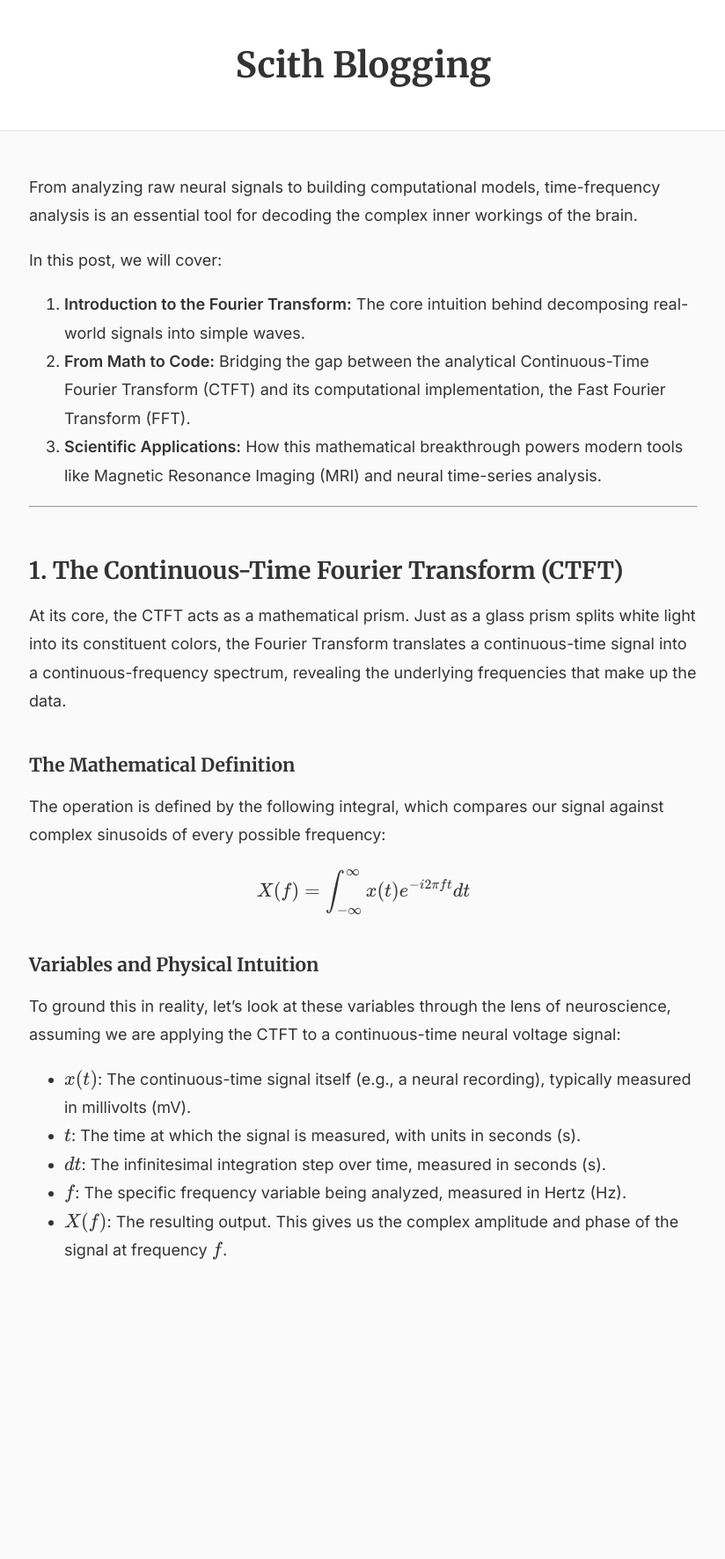
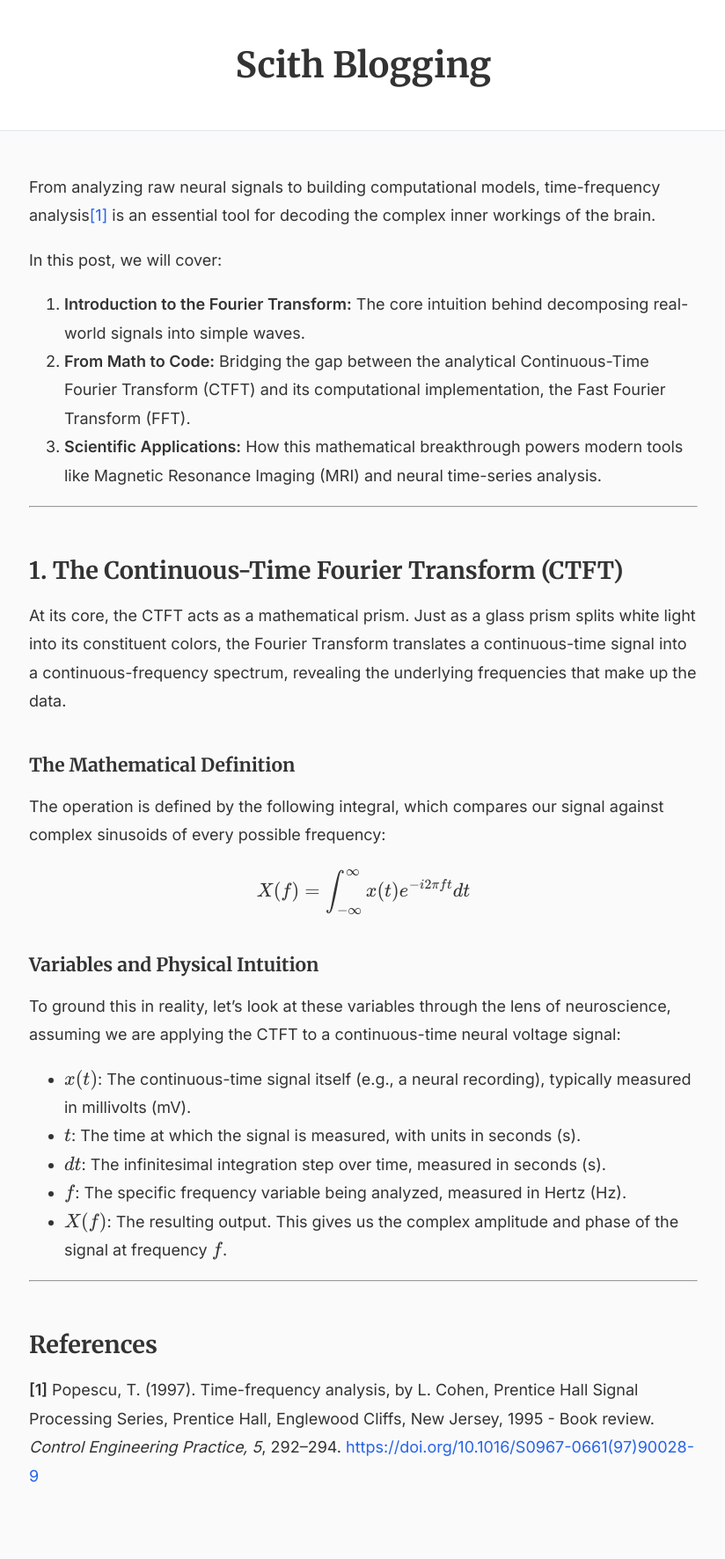
Before and after one commit to yashmrsawant/yashmrsawant.github.io, a Jekyll site: the page built from _posts/2026-03-30-fourier-transform.md, in a window 1280 px wide. Shown: the whole page at 88% size, without its empty margins (227-1051 px from the left). Built offline with Jekyll 4.4.1, drawn with Linux system fonts in a browser that asks for light colours; before the commit the page ends 1515 px from its top, so only the background shows below that.

Commit message:
Auto-commit: Update blog 2026-03-30 19:25:32

```diff
--- a/_posts/2026-03-30-fourier-transform.md
+++ b/_posts/2026-03-30-fourier-transform.md
@@ -5,7 +5,7 @@ date: 2026-03-30
 categories: [Signal Processing, Time-Series Analysis]
 ---
 
-From analyzing raw neural signals to building computational models, time-frequency analysis is an essential tool for decoding the complex inner workings of the brain.
+From analyzing raw neural signals to building computational models, time-frequency analysis[[1]](#ref-1) is an essential tool for decoding the complex inner workings of the brain.
 
 In this post, we will cover:
 1. **Introduction to the Fourier Transform:** The core intuition behind decomposing real-world signals into simple waves.
@@ -33,3 +33,10 @@ To ground this in reality, let's look at these variables through the lens of neu
 * **$$dt$$**: The infinitesimal integration step over time, measured in seconds (s).
 * **$$f$$**: The specific frequency variable being analyzed, measured in Hertz (Hz).
 * **$$X(f)$$**: The resulting output. This gives us the complex amplitude and phase of the signal at frequency $$f$$.
+
+---
+
+## References
+
+<div id="ref-1"></div>
+**[1]** Popescu, T. (1997). Time-frequency analysis, by L. Cohen, Prentice Hall Signal Processing Series, Prentice Hall, Englewood Cliffs, New Jersey, 1995 - Book review. *Control Engineering Practice, 5*, 292–294. [https://doi.org/10.1016/S0967-0661(97)90028-9](https://doi.org/10.1016/S0967-0661(97)90028-9)
```
